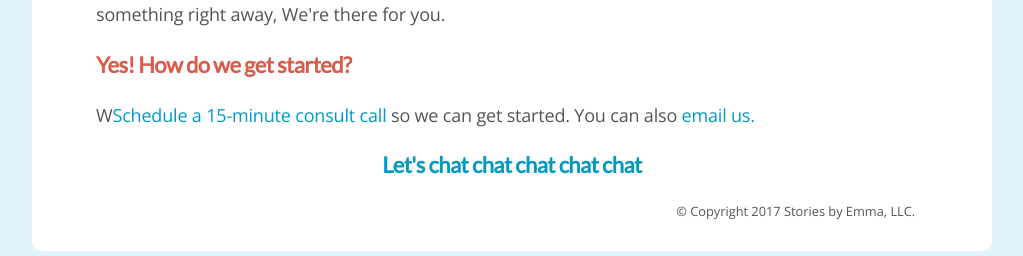
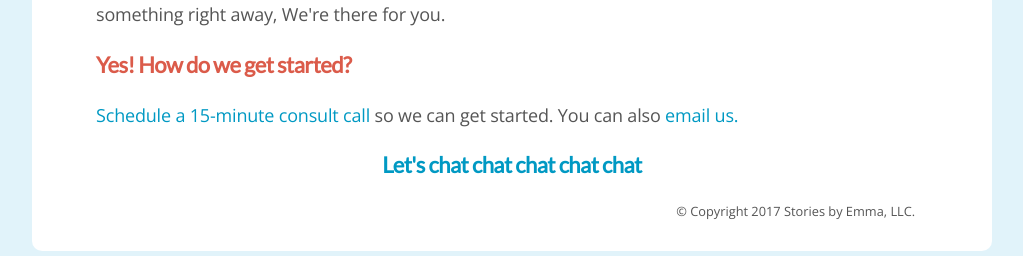
Before and after one commit to emmalepsy/emmalepsy.github.io, a Jekyll site: the page services.html, which Jekyll copies as it is, in a window 1280 px wide and 900 px high, scrolled down 3064 px. Shown: the part 641-897 px from the top of the window, without its empty margins (128-1151 px from the left). Built offline with Jekyll 4.4.1, drawn with Linux system fonts in a browser that asks for light colours; nearby versions of some CDN libraries; a style sheet for code colours, icons or effects is not loaded.

```diff
--- a/services.html
+++ b/services.html
@@ -205,7 +205,7 @@
 
       <h3> Yes! How do we get started? </h3>
 
-      <p>W<a href="https://calendly.com/stories-by-emma/15min/">Schedule
+      <p><a href="https://calendly.com/stories-by-emma/15min/">Schedule
       a 15-minute consult call</a> so we can get started. You can
       also <a href="mailto: emma@storiesbyemma.co">email us.</a>
       </p>
```
